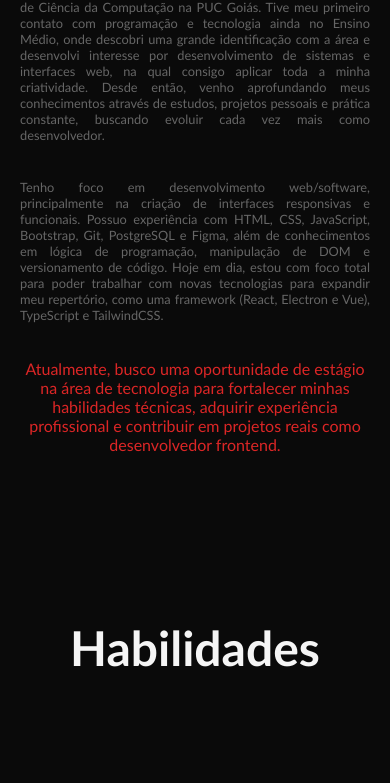
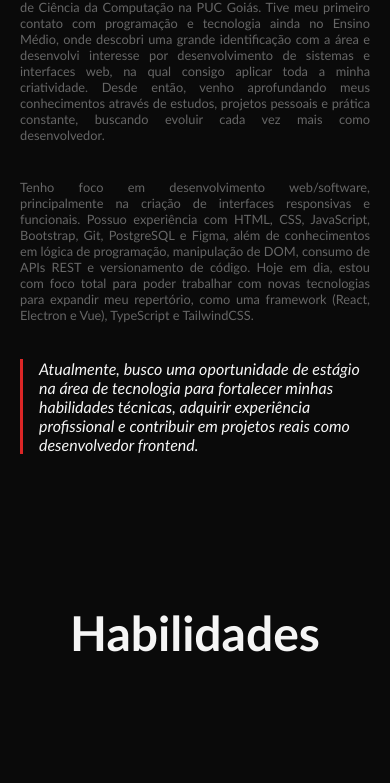
Before and after one commit to Joao-PmB/Portfolio, a plain HTML site: page index.html in a window 390 px wide. Shown: the part 975-1758 px from the top of the page. Drawn offline with nearby package versions, Linux system fonts and the light colour scheme.

Commit message:
style: adiciona barra lateral no último paragrafo do sobre-mim, muda a cor de fundo do hover das habilidades e coloca mais um projeto no grid da seção portfólio.

```diff
--- a/index.html
+++ b/index.html
@@ -125,11 +125,11 @@
               Tenho foco em desenvolvimento web/software, principalmente na
               criação de interfaces responsivas e funcionais. Possuo experiência
               com HTML, CSS, JavaScript, Bootstrap, Git, PostgreSQL e Figma,
-              além de conhecimentos em lógica de programação, manipulação de DOM
-              e versionamento de código. Hoje em dia, estou com foco total para
-              poder trabalhar com novas tecnologias para expandir meu
-              repertório, como uma framework (React, Electron e Vue), TypeScript
-              e TailwindCSS.
+              além de conhecimentos em lógica de programação, manipulação de
+              DOM, consumo de APIs REST e versionamento de código. Hoje em dia,
+              estou com foco total para poder trabalhar com novas tecnologias
+              para expandir meu repertório, como uma framework (React, Electron
+              e Vue), TypeScript e TailwindCSS.
             </p>
           </div>
 
@@ -215,16 +215,24 @@
               </div>
             </a>
 
+            <a href="https://github-profile-finder-blue-delta.vercel.app/" target="_blank">
+              <div class="portfolio-box projeto2">
+                <div class="info-portfolio"><span>Github Profile Finder</span></div>
+              </div>
+            </a>
+
             <a href="https://card-profile-tan.vercel.app/" target="_blank">
-              <div class="portfolio-box projeto2">
+              <div class="portfolio-box projeto3">
                 <div class="info-portfolio"><span>Card-Profile</span></div>
               </div>
             </a>
+
             <a href="https://relogio-hazel-psi.vercel.app/" target="_blank">
-              <div class="portfolio-box projeto3">
+              <div class="portfolio-box projeto4">
                 <div class="info-portfolio"><span>Relógio</span></div>
               </div>
             </a>
+
           </article>
         </div>
       </section>
--- a/src/styles/components/habilidades.css
+++ b/src/styles/components/habilidades.css
@@ -21,10 +21,11 @@ section.habilidades .tecnologias .tecnologia-box a {
   box-shadow: 6px 8px 6px #1a0505;
   cursor: pointer;
   text-decoration: none;
+  transition: 0.5s ease;
 }
 
 section.habilidades .tecnologias .tecnologia-box a:hover {
-  background-color: #2d1010;
+  background-color: #421717;
 }
 
 section.habilidades .tecnologias .tecnologia-box p {
--- a/src/styles/components/portfolio.css
+++ b/src/styles/components/portfolio.css
@@ -50,11 +50,17 @@ section.portfolio p {
 }
 
 .portfolio-container .projeto2 {
+    background-image: url(/src/assets/images/githubfinder.png);
+    background-position: center;
+
+}
+
+.portfolio-container .projeto3 {
     background-image: url(/src/assets/images/Card-Profile.png);
     background-position: top;
 }
 
-.portfolio-container .projeto3 {
+.portfolio-container .projeto4 {
     background-image: url(/src/assets/images/relogio.png);
     background-position: top;
 }
--- a/src/styles/components/sobre.css
+++ b/src/styles/components/sobre.css
@@ -21,12 +21,14 @@ section.sobre-mim .txt-sobre p {
   color: var(--corCinza);
 }
 
-section.sobre-mim span p {
-  color: var(--corVermelha);
-  margin-bottom: 15px;
-  width: 1000px;
-  text-align: center;
-}
+  section.sobre-mim span p {
+    color: var(--corBranca);
+    border-left: 3px solid var(--corVermelha);
+    padding-left: 16px;
+    font-style: italic;
+    width: 1000px;
+    text-align: left;
+  }
 
 section.sobre-mim .btn-redes button {
   width: 48px;
--- a/src/styles/layouts/responsividade.css
+++ b/src/styles/layouts/responsividade.css
@@ -63,10 +63,12 @@
   }
 
   section.sobre-mim span p {
-    color: var(--corVermelha);
-    margin-bottom: 15px;
+    color: var(--corBranca);
+    border-left: 3px solid var(--corVermelha);
+    padding-left: 16px;
+    font-style: italic;
     width: 350px;
-    text-align: center;
+    text-align: left;
   }
 
   section.sobre-mim .btn-redes button {
@@ -78,12 +80,16 @@
 
   /* HABILIDADES */
   section.habilidades .tecnologias {
-    gap: 12px;
+    gap: 36px;
   }
 
   section.habilidades .tecnologias .tecnologia-box a {
     width: 100px;
     height: 100px;
+  }
+
+  section.habilidades .tecnologias .tecnologia-box p {
+    font-size: 0.9rem;
   }
 
   section.habilidades > .interface {
```
Also changed, not shown: src/assets/images/githubfinder.png (added).
